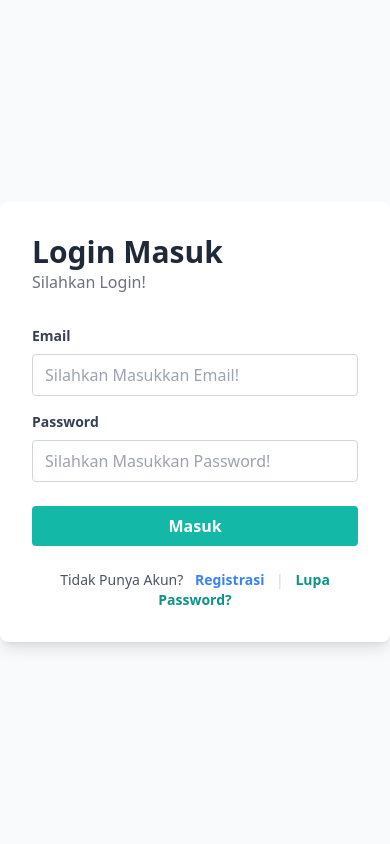
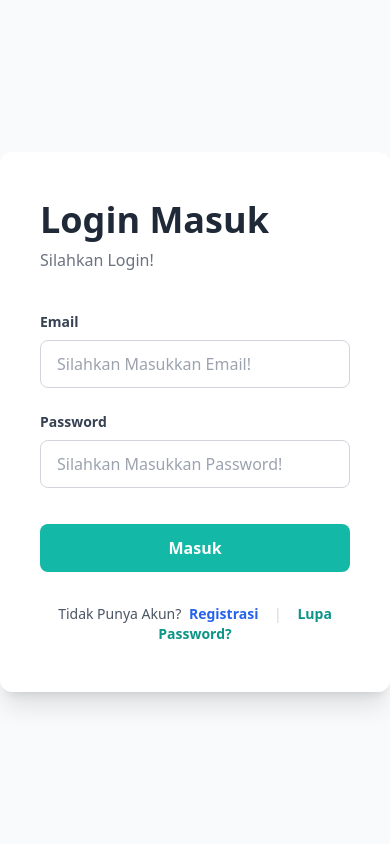
Before and after one commit to ReiArasy/cv-abba-barokah, a Laravel app: page /login in a window 390 px wide. Run offline with Laravel 12, Linux system fonts and the light colour scheme; some libraries are stand-ins or nearby versions.

Commit message:
Update Tambahan Komponen Gambar UI

```diff
--- a/resources/views/auth/login.blade.php
+++ b/resources/views/auth/login.blade.php
@@ -2,47 +2,129 @@
 
 @section('content')
 <div class="min-h-screen flex items-center justify-center bg-gray-50">
-    <div class="max-w-4xl w-full bg-white shadow-lg rounded-lg overflow-hidden flex flex-col md:flex-row">
 
-        <div class="hidden md:flex md:w-1/2 bg-gray-100 items-center justify-center p-12">
-            <div class="w-48 h-48 border-2 border-dashed border-gray-300 flex items-center justify-center rounded-lg">
-                <svg class="w-24 h-24 text-gray-300" fill="none" stroke="currentColor" viewBox="0 0 24 24">
-                    <path stroke-linecap="round" stroke-linejoin="round" stroke-width="2" d="M4 16l4.586-4.586a2 2 0 012.828 0L16 16m-2-2l1.586-1.586a2 2 0 012.828 0L20 14m-6-6h.01M6 20h12a2 2 0 002-2V6a2 2 0 00-2-2H6a2 2 0 00-2 2v12a2 2 0 002 2z" />
-                </svg>
-            </div>
+    <div class="max-w-5xl w-full bg-white rounded-xl shadow-xl overflow-hidden flex flex-col md:flex-row">
+        <div
+            x-data="{
+                current: 0,
+                total: 7,
+                start() {
+                    setInterval(() => {
+                        this.current = (this.current + 1) % this.total;
+                    }, 3000);
+                }
+            }"
+            x-init="start()"
+            class="hidden md:block md:w-1/2 relative overflow-hidden">
+
+            <div
+                class="flex transition-transform duration-700 ease-in-out"
+                :style="'transform: translateX(-' + (current * 100) + '%)'">
+
+                <img src="{{ asset('storage/products/proses1.jpg') }}" class="w-full flex-none h-[600px] object-cover">
+                <img src="{{ asset('storage/products/proses2.jpg') }}" class="w-full flex-none h-[600px] object-cover">
+                <img src="{{ asset('storage/products/proses3.jpg') }}" class="w-full flex-none h-[600px] object-cover">
+                <img src="{{ asset('storage/products/proses4.jpg') }}" class="w-full flex-none h-[600px] object-cover">
+                <img src="{{ asset('storage/products/proses5.jpg') }}" class="w-full flex-none h-[600px] object-cover">
+                <img src="{{ asset('storage/products/proses6.jpg') }}" class="w-full flex-none h-[600px] object-cover">
+                <img src="{{ asset('storage/products/proses7.jpg') }}" class="w-full flex-none h-[600px] object-cover">
+
             </div>
 
-        <div class="w-full md:w-1/2 p-8">
-            <div class="mb-8">
-                <h2 class="text-3xl font-bold text-gray-800">Login Masuk</h2>
-                <p class="text-gray-500">Silahkan Login!</p>
+            <!-- Overlay -->
+            <div class="absolute inset-0 bg-black/40"></div>
+
         </div>
 
-            <form action="{{ route('login.post') }}" method="POST">
-                @csrf
-                <div class="mb-4">
-                    <label class="block text-gray-700 text-sm font-bold mb-2">Email</label>
-                    <input type="email" name="email" class="w-full px-3 py-2 border border-gray-300 rounded focus:outline-none focus:ring-2 focus:ring-teal-500" placeholder="Silahkan Masukkan Email!" required>
+        <div class="w-full md:w-1/2 flex items-center">
+
+            <div class="w-full px-10 py-12">
+
+                <!-- Judul -->
+                <div class="mb-10">
+                    <h2 class="text-4xl font-bold text-gray-800">
+                        Login Masuk
+                    </h2>
+
+                    <p class="mt-2 text-gray-500">
+                        Silahkan Login!
+                    </p>
                 </div>
 
-                <div class="mb-6">
-                    <label class="block text-gray-700 text-sm font-bold mb-2">Password</label>
-                    <input type="password" name="password" class="w-full px-3 py-2 border border-gray-300 rounded focus:outline-none focus:ring-2 focus:ring-teal-500" placeholder="Silahkan Masukkan Password!" required>
+                <!-- Form -->
+                <form
+                    action="{{ route('login.post') }}"
+                    method="POST"
+                    class="space-y-6">
+
+                    @csrf
+
+                    <!-- Email -->
+                    <div>
+                        <label class="block text-sm font-semibold text-gray-700 mb-2">
+                            Email
+                        </label>
+
+                        <input
+                            type="email"
+                            name="email"
+                            placeholder="Silahkan Masukkan Email!"
+                            class="w-full h-12 px-4 border border-gray-300 rounded-lg focus:ring-2 focus:ring-teal-500 focus:outline-none"
+                            required>
                     </div>
 
-                <button type="submit" class="w-full bg-[#14b8a6] hover:bg-[#0d9488] text-white font-bold py-2 px-4 rounded transition duration-200">
+                    <!-- Password -->
+                    <div>
+                        <label class="block text-sm font-semibold text-gray-700 mb-2">
+                            Password
+                        </label>
+
+                        <input
+                            type="password"
+                            name="password"
+                            placeholder="Silahkan Masukkan Password!"
+                            class="w-full h-12 px-4 border border-gray-300 rounded-lg focus:ring-2 focus:ring-teal-500 focus:outline-none"
+                            required>
+                    </div>
+
+                    <!-- Tombol -->
+                    <div class="pt-3">
+                        <button
+                            type="submit"
+                            class="w-full h-12 bg-[#14b8a6] hover:bg-[#0d9488] text-white font-semibold rounded-lg transition duration-300">
                             Masuk
                         </button>
+                    </div>
+
                 </form>
 
-            <p class="mt-6 text-center text-sm text-gray-600 space-x-2">
+                <!-- Footer -->
+                <div class="mt-8 text-center text-sm text-gray-600">
+
                     <span>Tidak Punya Akun?</span>
-                <a href="{{ route('register') }}" class="text-blue-500 font-bold hover:underline">Registrasi</a>
-                <span class="text-gray-300">|</span>
-                <a href="{{ route('password.request') }}" class="text-teal-600 font-bold hover:underline">Lupa Password?</a>
-            </p>
+
+                    <a
+                        href="{{ route('register') }}"
+                        class="ml-1 font-semibold text-blue-600 hover:underline">
+                        Registrasi
+                    </a>
+
+                    <span class="mx-3 text-gray-300">|</span>
+
+                    <a
+                        href="{{ route('password.request') }}"
+                        class="font-semibold text-teal-600 hover:underline">
+                        Lupa Password?
+                    </a>
+
                 </div>
+
             </div>
+
+        </div>
+
+    </div>
+
 </div>
 
 <script>
--- a/resources/views/layouts/app.blade.php
+++ b/resources/views/layouts/app.blade.php
@@ -9,6 +9,7 @@
     @vite('resources/css/app.css')
     <script src="https://cdn.tailwindcss.com"></script>
     <script src="https://cdn.jsdelivr.net/npm/sweetalert2@11"></script>
+    <script defer src="https://cdn.jsdelivr.net/npm/alpinejs@3.14.8/dist/cdn.min.js"></script>
 </head>
 <body class="bg-gray-100">
 
```
Also changed, not shown: resources/views/aboutus/AboutUs.blade.php (+28 -13 lines), resources/views/auth/register.blade.php (+29 -6 lines), resources/views/customer/dashboard.blade.php (+8 -4 lines). Lines whose indentation alone changed are shown as unchanged.
